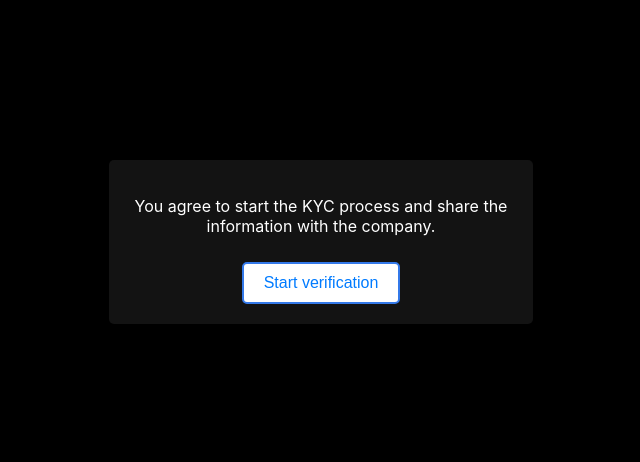
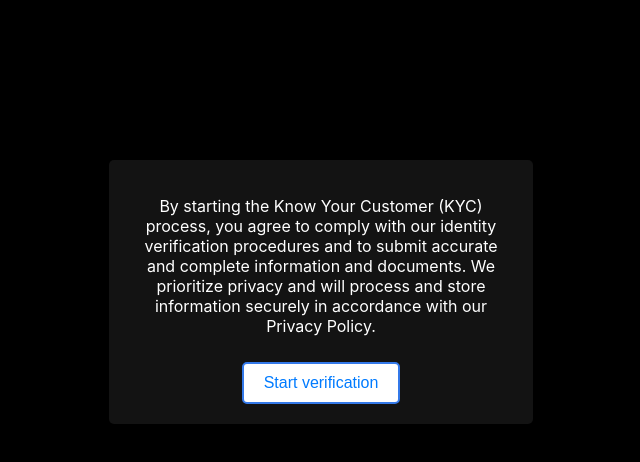
Before and after one commit to codewizard26/eumlet-test, a React (Create React App) app: page / in a window 1280 px wide. Shown: the top 462 px of the page, without its empty margins (319-959 px from the left). Built offline with nearby package versions, Linux system fonts and the light colour scheme; no server answers.

Commit message:
changed agreement text

```diff
--- a/src/Kyc.js
+++ b/src/Kyc.js
@@ -8,7 +8,8 @@ const Kyc = ({ showModal, closeModal }) => {
 
       <div className="modal-content">
         <p className='agree-text'>
-          You agree to start the KYC process and share the information with the company.
+          By starting the Know Your Customer (KYC) process, you agree to comply with our identity verification procedures and to submit accurate and complete
+          information and documents. We prioritize privacy and will process and store information securely in accordance with our Privacy Policy.
         </p>
         <Modal/>
       </div>
```
